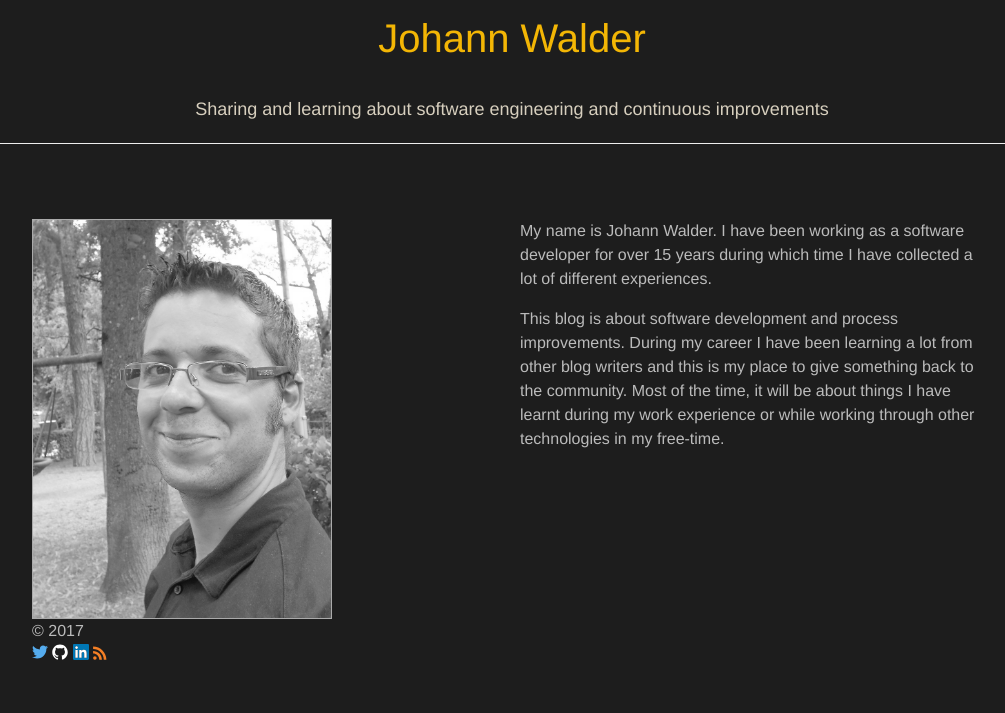
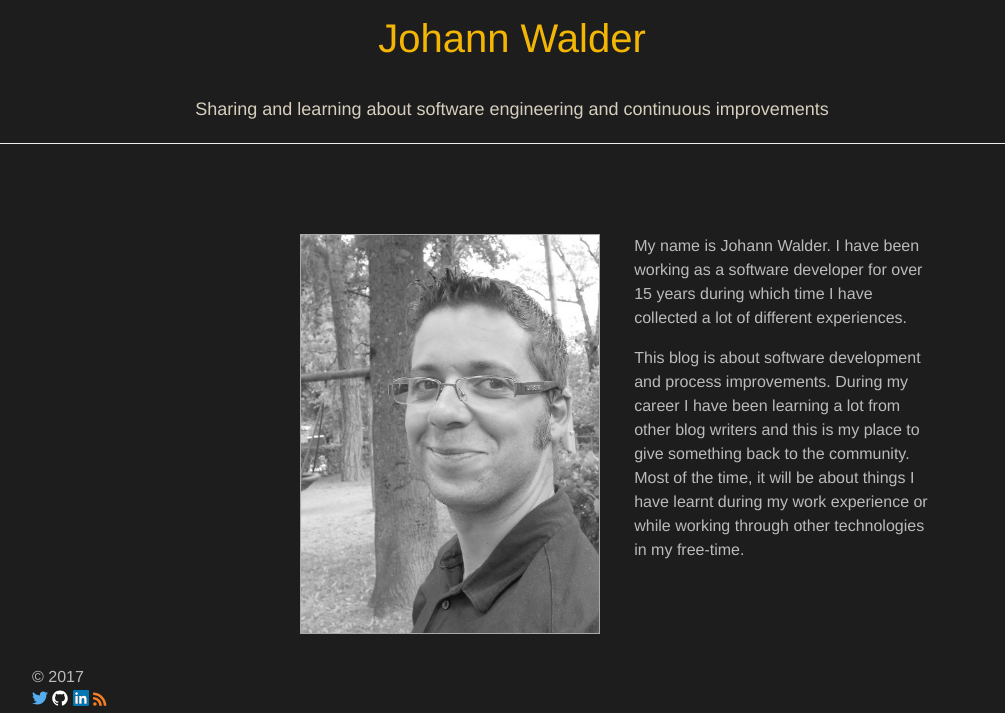
Before and after one commit to johannwalder/johannwalder.github.io, a Jekyll site: the page built from index.html, in a window 1280 px wide. Shown: the part 667-1380 px from the top of the page, without its empty margins (128-1133 px from the left). Built offline with Jekyll 4.4.1, drawn with Linux system fonts in a browser that asks for light colours; nearby versions of some CDN libraries; before the commit the page ends 1334 px from its top, so only the background shows below that.

Commit message:
Changed about styles to be responsive

```diff
--- a/_includes/about.md
+++ b/_includes/about.md
@@ -1,6 +1,12 @@
+<div class="container">
+<div class="profile-image-container">
 {: .profile-image}
 ![Johann Walder](/content/johannwalder.jpg)
+</div>
 
+<div class="about-content">
 My name is Johann Walder. I have been working as a software developer for over {{ site.time | date: '%Y' | minus:2002  }} years during which time I have collected a lot of different experiences.
 
 This blog is about software development and process improvements. During my career I have been learning a lot from other blog writers and this is my place to give something back to the community. Most of the time, it will be about things I have learnt during my work experience or while working through other technologies in my free-time.
+</div>
+</div>
--- a/_sass/_base.scss
+++ b/_sass/_base.scss
@@ -123,6 +123,25 @@ p.profile-image > img {
 	width: 300px;
 }
 
+.container {
+  text-align: center;
+  padding: 15px;
+}
+
+.profile-image-container {
+    display: inline-block;
+    max-width: 300px;
+    text-align: left;
+    margin-right: 30px;
+    vertical-align: top;
+}
+
+.about-content {
+    display: inline-block;
+    max-width: 300px;
+    text-align: left;
+}
+
 table th, table td {
     padding: 8px;
     line-height: 20px;
--- a/index.html
+++ b/index.html
@@ -5,7 +5,7 @@ section: home
     <section>
       <div class="page-content">
 	    {% capture about_include %}{% include about.md %}{% endcapture %}
-        <div class="wrapper col-2">
+        <div class="wrapper">
         {{ about_include | markdownify }}
         </div>
       </div>
```
